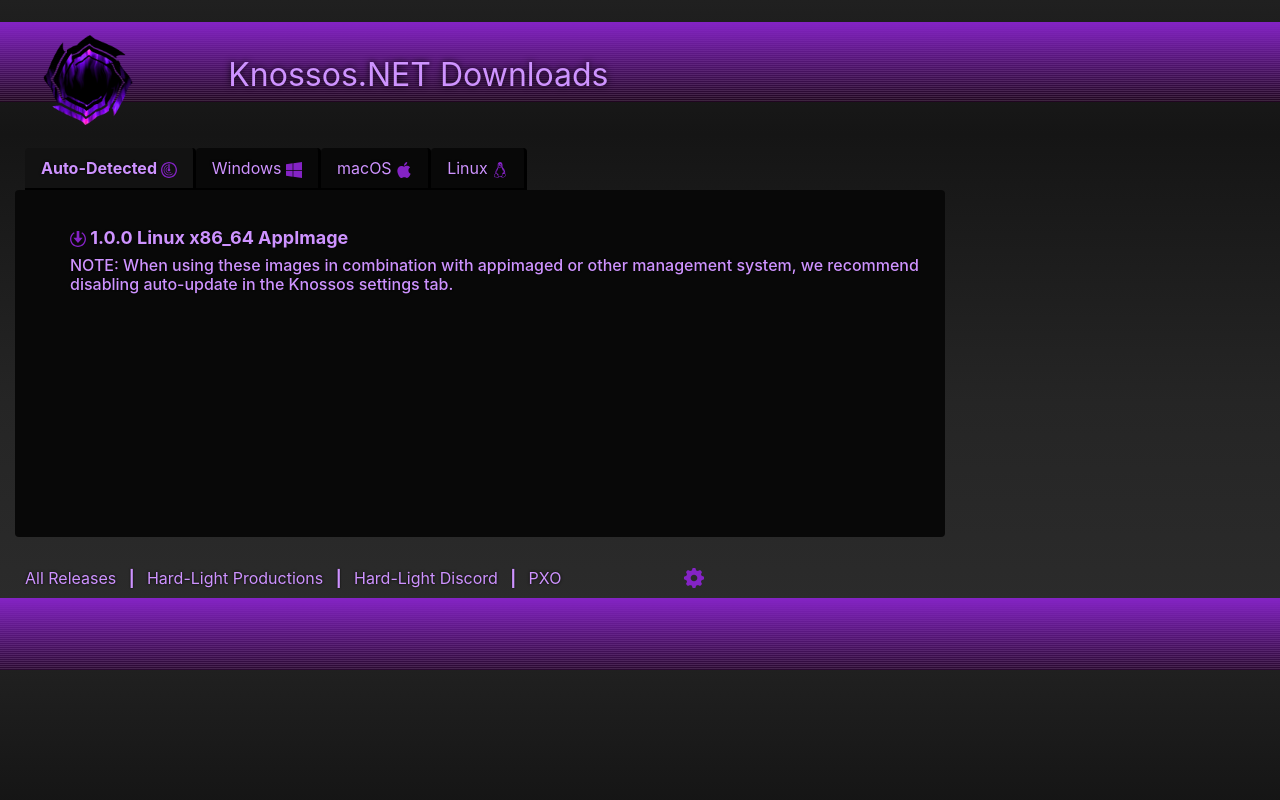
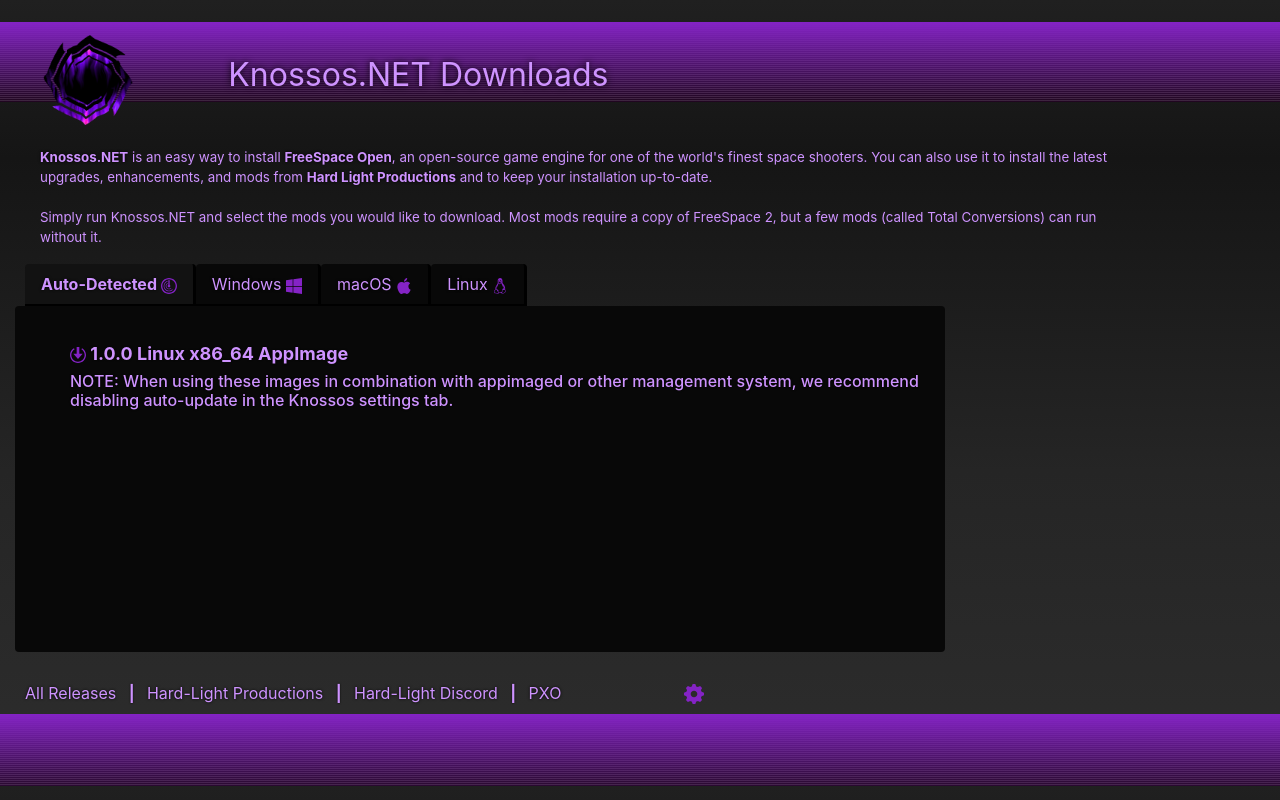
Before and after one commit to KnossosNET/Knossos-Release-Page, a website: page index.html in a window 1280 px wide. Drawn offline with Linux system fonts and the light colour scheme; no server answers.

Commit message:
add a blurb to the installation page
I thought the Knossos.NET download page needed a little something extra, so I added a short blurb based on the description at FSOinstaller.com.

Feedback welcome, and in particular I'd like to know if I used the correct CSS classes here.

```diff
--- a/index.html
+++ b/index.html
@@ -36,6 +36,14 @@
         </div>
       </div>
     </header>
+
+    <div class="container">
+          <div class="minor-text">
+<a href="https://knossosnet.github.io/Knossos-Release-Page/"><b>Knossos.NET</b></a> is an easy way to install <a href="https://scp.indiegames.us"><b>FreeSpace Open</b></a>, an open-source game engine for one of the world's finest space shooters. You can also use it to install the latest upgrades, enhancements, and mods from <a href="https://www.hard-light.net"><b>Hard Light Productions</b></a> and to keep your installation up-to-date.
+<p>&nbsp;<br>
+Simply run Knossos.NET and select the mods you would like to download. Most mods require a copy of FreeSpace 2, but a few mods (called Total Conversions) can run without it.
+          </div>
+    </div>
 
     <div class="container">
       <div class="row">
```
